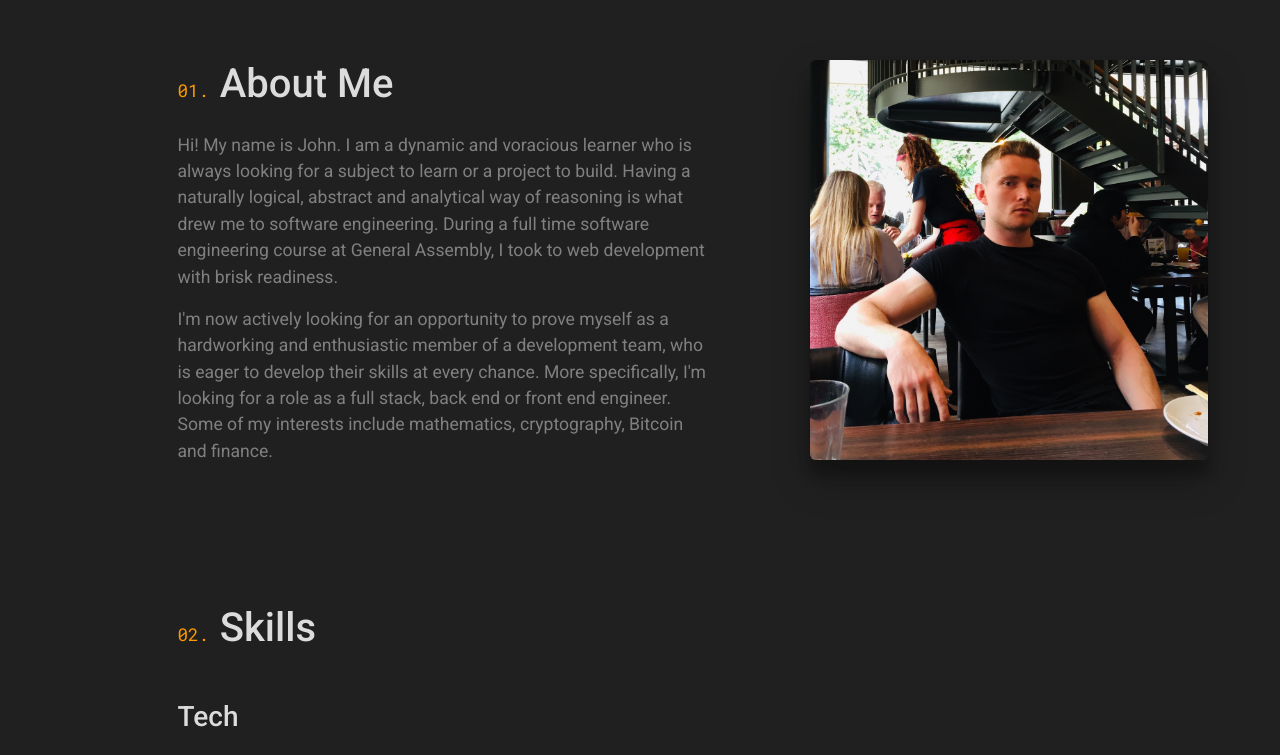
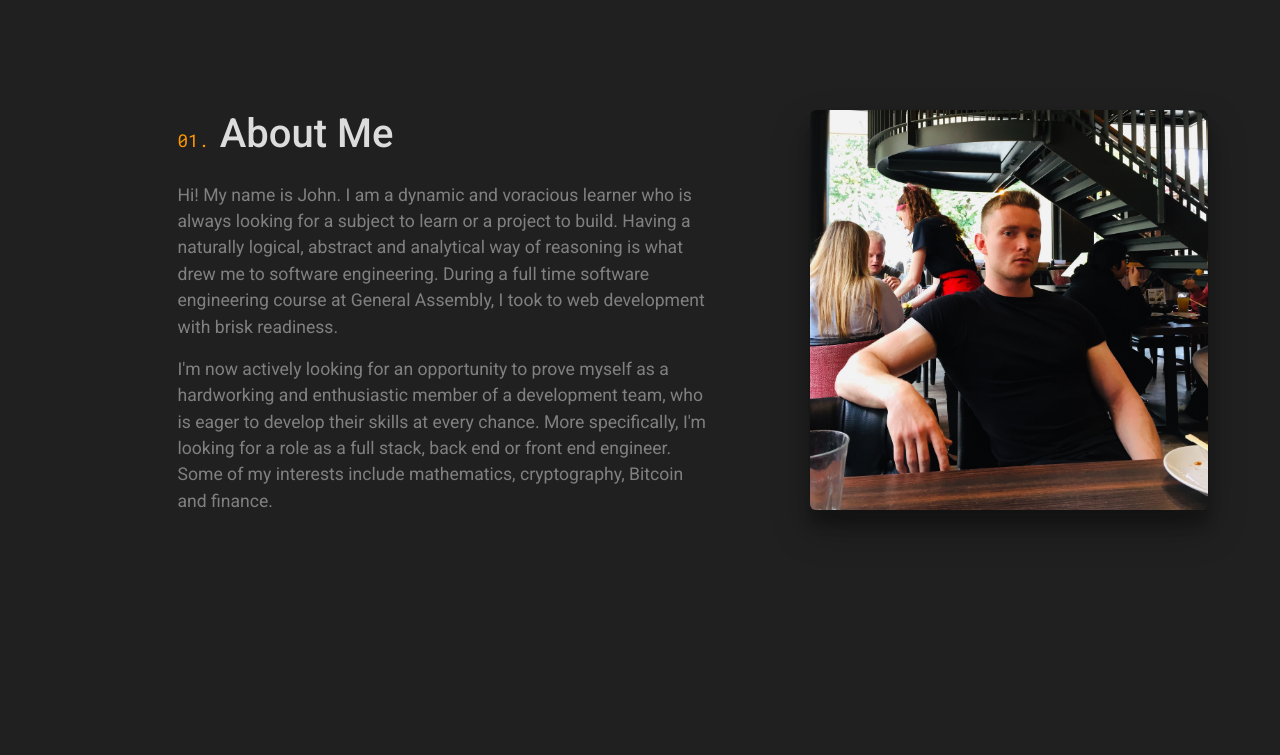
Before and after one commit to tigeryant/tigeryant.github.io, a React (Create React App) app in the folder client/: page / in a window 1280 px wide. Shown: the part 954-1709 px from the top of the page. Built offline with nearby package versions, Linux system fonts and the light colour scheme.

Commit message:
section vertical margins expanded

```diff
--- a/client/src/styles/main.scss
+++ b/client/src/styles/main.scss
@@ -106,10 +106,14 @@ h4 {
 //  * * * * * * * * * * * * * * * HERO * * * * * * * * * * * * * * * * * *
 
 #hero {
-  margin: 300px 0 400px 0;
+  margin: 300px 0 450px 0;
 }
 
 //  * * * * * * * * * * * * * * * ABOUT * * * * * * * * * * * * * * * * * *
+
+#about {
+  margin: 0 0 200px 0;
+}
 
 .about-container {
   // display: flex;
@@ -138,9 +142,9 @@ h4 {
 
 // * * * * * * * * * * * * SKILLS * * * * * * * * * * * * * * *
 
-// #skills {
-//   background-color: palevioletred;
-// }
+#skills {
+  margin: 0 0 200px 0;
+}
 
 .icon {
   color: #ff9900;
@@ -178,9 +182,9 @@ h4 {
 
 // * * * * * * * * * * * * * * * PROJECTS * * * * * * * * * * * * * * * * * *
 
-// #projects {
-//   background-color: palegreen;
-// }
+#projects {
+  margin: 0 0 50px 0;
+}
 
 .featured-container {
   height: 370px;
```
